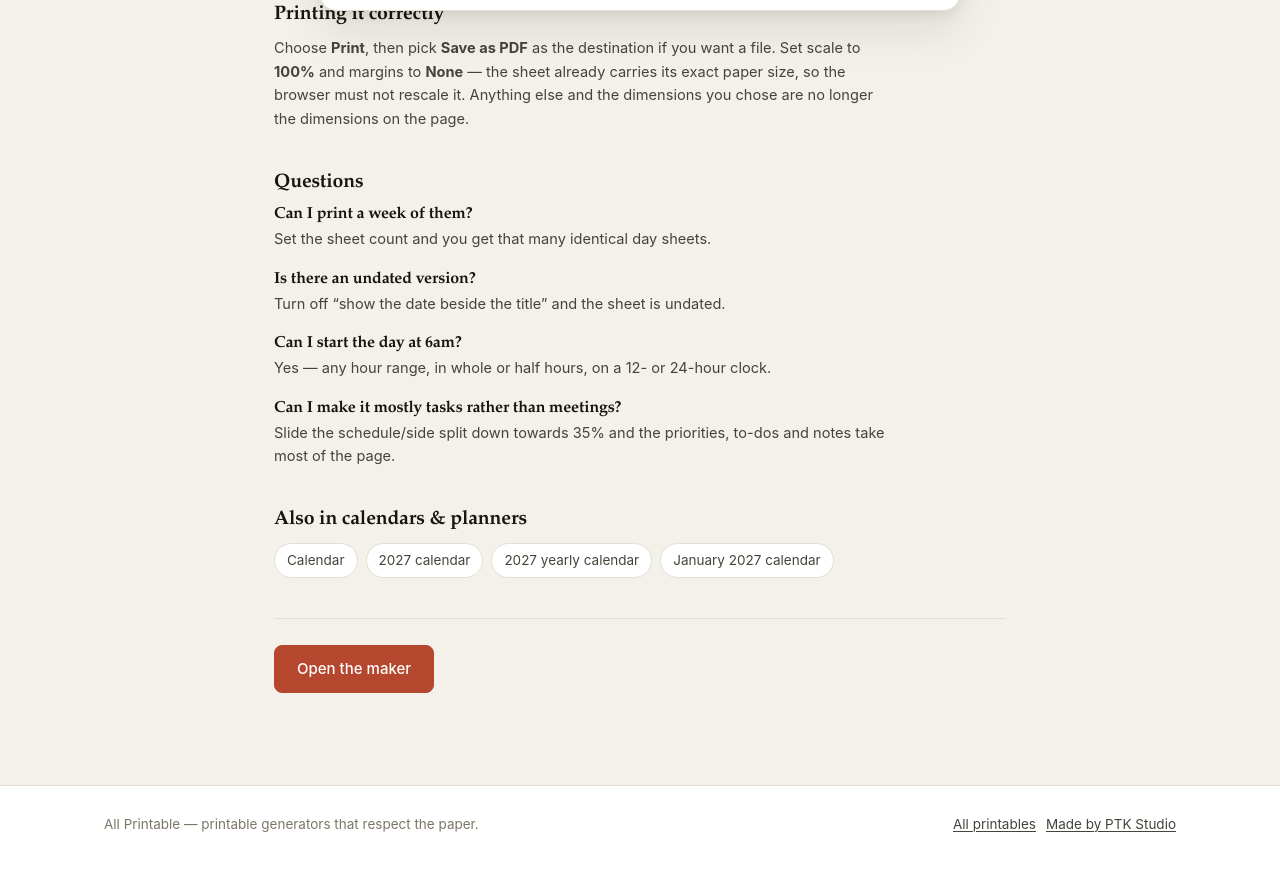
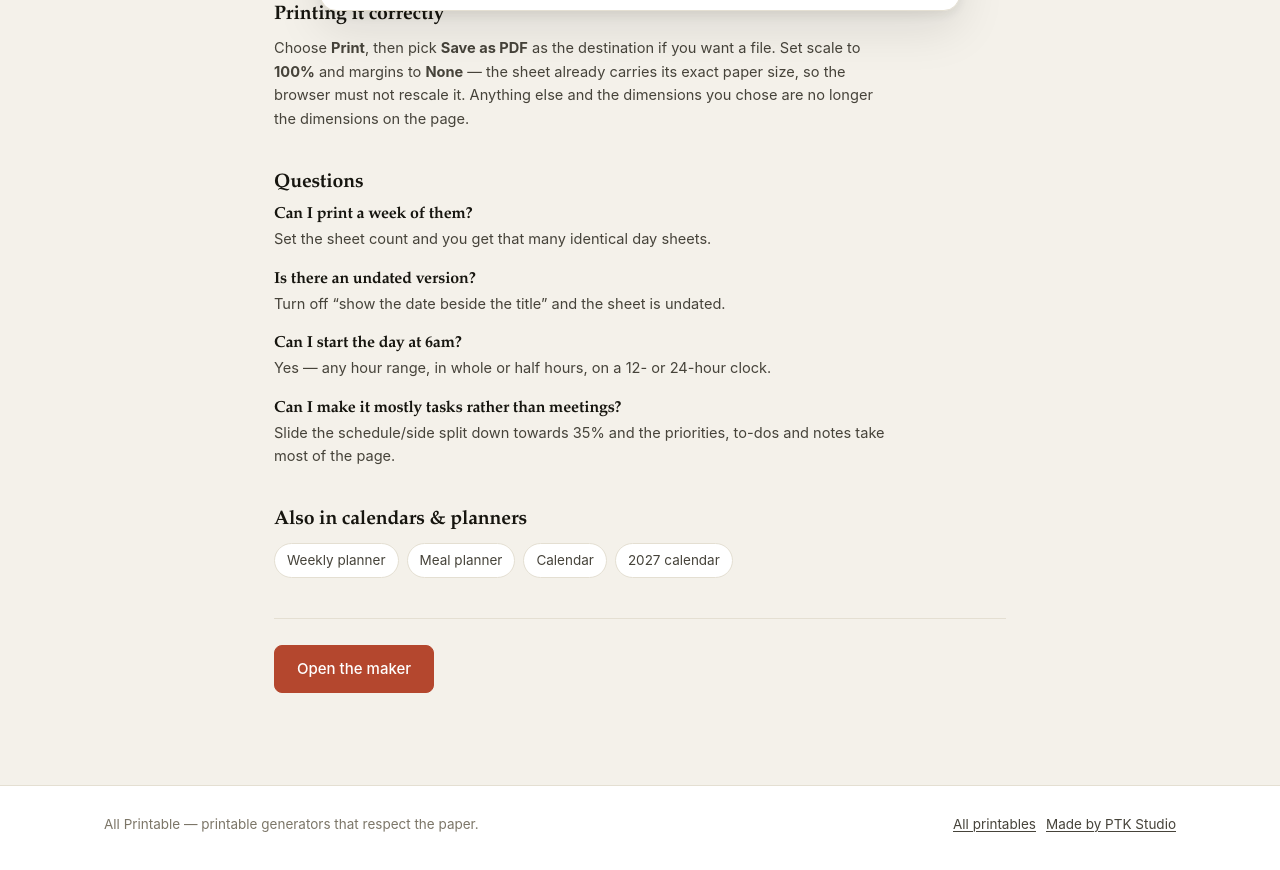
Before and after one commit to ptk-studio/all-printable-app-www, a plain HTML site: page docs/daily-planner/index.html in a window 1280 px wide. Shown: the part 773-1643 px from the top of the page. Drawn offline with Linux system fonts and the light colour scheme.

Commit message:
Landing "Also in" lists: the same kind first (#59 follow-up) (#69)
Since the 2027 pages, the planner pages' "Also in calendars & planners" list
showed four calendar pages and none of the other planners: related() took the
first 4 siblings in registry order. It now sorts siblings of the same kind (the
id's last word: planner, calendar, paper) first. The sort is stable, so
registry order holds within each kind.


Claude-Session: https://claude.ai/code/session_01YRbcezaxTfFY4AAJr4RfaT

Co-authored-by: Claude Opus 5.5 <noreply@anthropic.com>

```diff
--- a/docs/daily-planner/index.html
+++ b/docs/daily-planner/index.html
@@ -97,10 +97,10 @@
   <section class="lp-related">
     <h2>Also in calendars &amp; planners</h2>
     <div class="lp-links">
+      <a href="../weekly-planner/">Weekly planner</a>
+      <a href="../meal-planner/">Meal planner</a>
       <a href="../calendar/">Calendar</a>
       <a href="../2027-calendar/">2027 calendar</a>
-      <a href="../2027-yearly-calendar/">2027 yearly calendar</a>
-      <a href="../2027-january-calendar/">January 2027 calendar</a>
     </div>
   </section>
 
```
Also changed, not shown: docs/graph-paper/index.html (+2 -2 lines), docs/hex-paper/index.html (+1 -1 lines), docs/lined-paper/index.html (+1 -1 lines), docs/meal-planner/index.html (+2 -2 lines), docs/weekly-planner/index.html (+2 -2 lines), tools/build-landing.mjs (+9 -0 lines).
